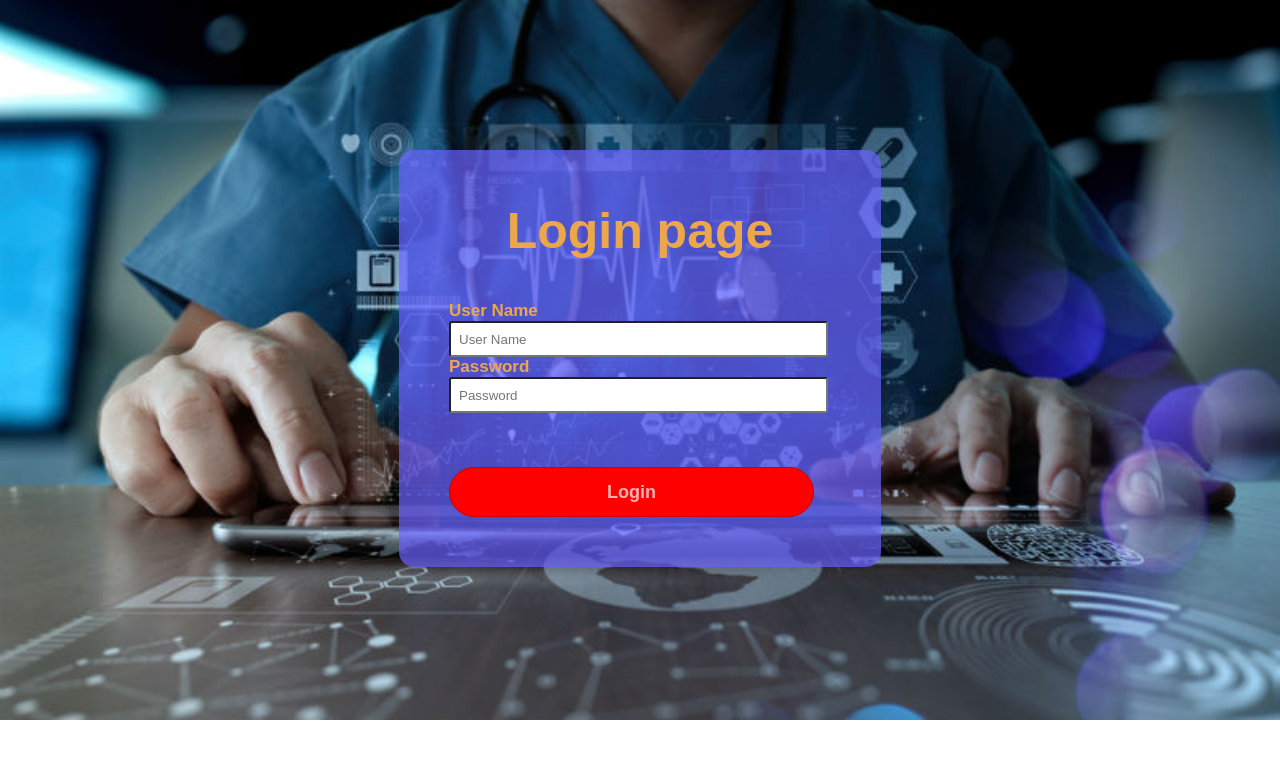
After one commit to sow29/MediLog, a PHP site: page / in a window 1280 px wide. The commit adds this page. Shown: the top 759 px of the page. Run offline with PHP 8.4, Linux system fonts and the light colour scheme.

Commit message:
Add files via upload

```diff
--- /dev/null
+++ b/index.php
@@ -0,0 +1,32 @@
+<?php session_start(); ?>
+<!DOCTYPE html>
+
+<html>
+<head>
+<title>LOGIN</title>
+<link rel="stylesheet" type="text/css" href="style.css">
+</head>
+
+<body>
+<form class="login" action="login.php" method="post">
+  <h2>Login page</h2>
+  <label>User Name</label>
+  <input id="Uname" type="text" name="uname" placeholder="User Name" autocomplete="on" required>
+  <br>
+  <label>Password</label>
+  <input id="Pass" type="password" name="password" placeholder="Password" required>
+  <br>
+  <br>
+  <?php
+  if ( isset( $_SESSION[ "error" ] ) ) {
+    $error = $_SESSION[ "error" ];
+    echo "<span style='color:red;'>$error</span>";
+  }
+  ?>
+	<br>
+	<br>
+  <button id="log" type="submit">Login</button>
+</form>
+</body>
+</html>
+<?php unset($_SESSION["error"]); ?>
--- /dev/null
+++ b/style.css
@@ -0,0 +1,88 @@
+body {
+  background-image: url("home.jpg");
+  background-repeat: no-repeat;
+  background-size: cover;
+  font-family: 'Arial';
+}
+.login {
+  width: 382px;
+  margin: auto;
+  margin-top: 150px;
+  padding-top: 10px;
+  padding-left: 50px;
+  padding-right: 50px;
+  padding-bottom: 50px;
+  background: rgba(106, 98, 255, 0.70);
+  border-radius: 15px;
+}
+h2 {
+  color: rgb(236, 167, 75);
+  font-size: 50px;
+  width: auto;
+  font-weight: bold;
+  text-align: center;
+}
+label {
+  color: rgb(236, 167, 75);
+  font-size: 70px;
+  width: 900px;
+  font-weight: bold;
+  text-align: center;
+  ;
+  font-size: 17px;
+}
+#Uname {
+  width: 365px;
+  height: 30px;
+  border-radius: 3px;
+  padding-left: 8px;
+}
+#Pass {
+  width: 365px;
+  height: 30px;
+  border-radius: 3px;
+  padding-left: 8px;
+}
+#log {
+  height: 50px;
+  width: 365px;
+  font-size: 18px;
+  font-weight: 600;
+  color: #ffb3b3;
+  background: red;
+  outline: none;
+  cursor: pointer;
+  border: 1px solid #cc0000;
+  border-radius: 25px;
+  position: center;
+}
+span {
+  color: white;
+  font-size: 17px;
+}
+a {
+  float: right;
+  background-color: grey;
+}
+.label {}
+.wrapper {
+  background: url(home.pn) no-repeat;
+  background-size: cover;
+  height: 100vh;
+}
+
+#button{
+	height: 50px;
+	width: 150px;
+	font-size: 18px;
+	font-weight: 600;
+	color: #ffb3b3;
+	background: red;
+	outline: none;
+	cursor: pointer;
+	border: 1px solid #cc0000;
+	border-radius: 25px;
+	transition: .4s;
+	position: center;
+	-webkit-transition: -webkit-transform 1s;
+}
```
Also changed, not shown: login.php (+5 -4 lines), MAMP-PRO-Logo.png (added).
